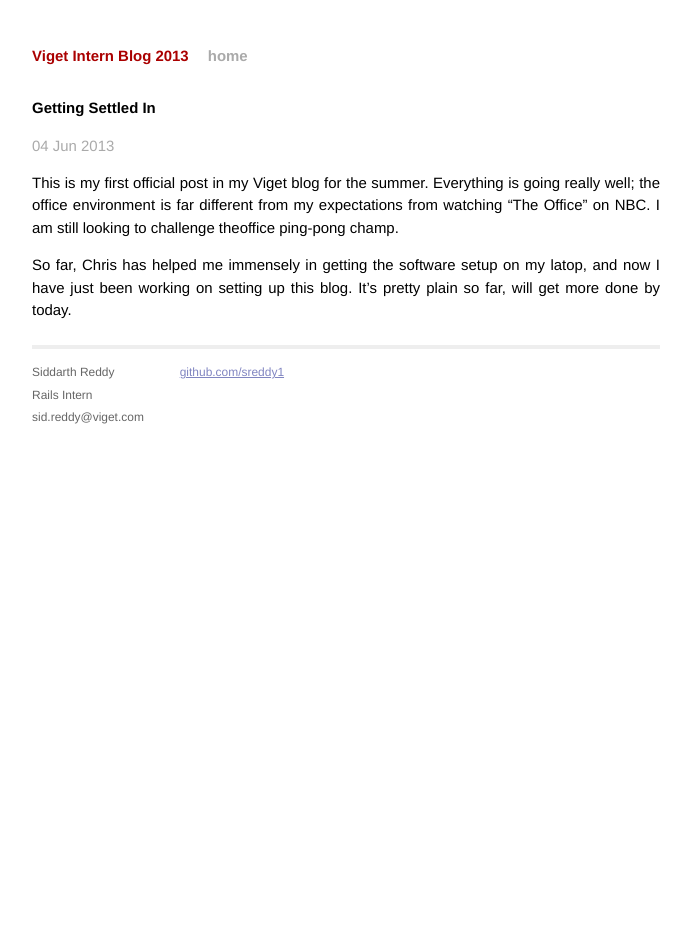
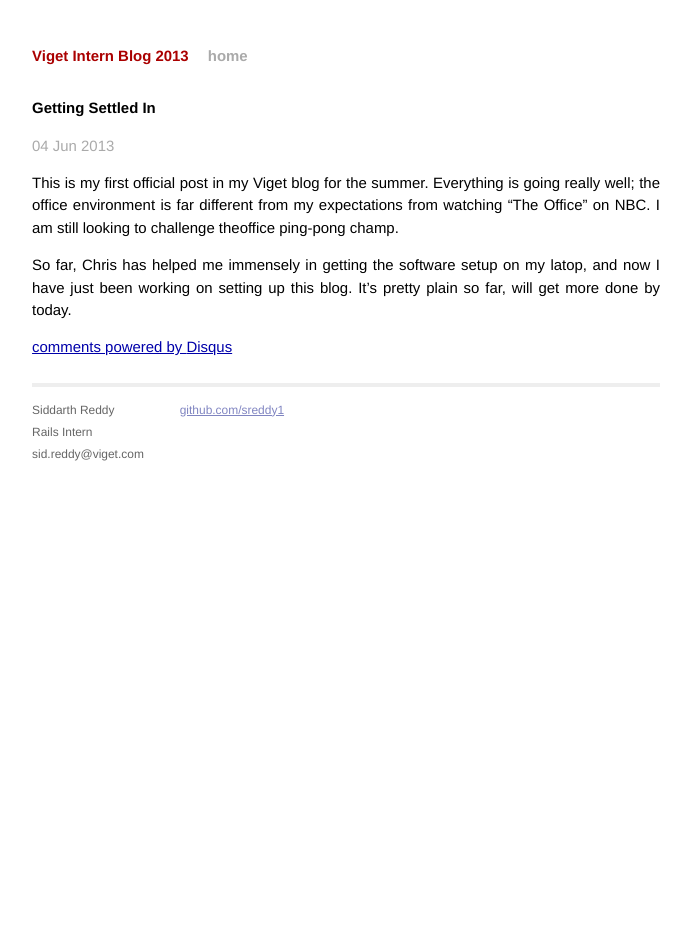
Before and after one commit to sreddy11/sreddy11.github.com, a Jekyll site: the page built from _posts/2013-06-04-Settling-In.markdown, in a window 1280 px wide. Shown: the whole page, without its empty margins (294-985 px from the left). Built offline with Jekyll 4.4.1, drawn with Linux system fonts in a browser that asks for light colours; comment, search, counter and statistics services are not loaded; some of the changed lines change nothing that is shown.

Commit message:
Update post.html
adding comments

```diff
--- a/_layouts/post.html
+++ b/_layouts/post.html
@@ -7,3 +7,18 @@
 <div id="post">
 {{ content }}
 </div>
+
+<div id="disqus_thread"></div>
+    <script type="text/javascript">
+        /* * * CONFIGURATION VARIABLES: EDIT BEFORE PASTING INTO YOUR WEBPAGE * * */
+        var disqus_shortname = 'vigetblog'; // required: replace example with your forum shortname
+
+        /* * * DON'T EDIT BELOW THIS LINE * * */
+        (function() {
+            var dsq = document.createElement('script'); dsq.type = 'text/javascript'; dsq.async = true;
+            dsq.src = '//' + disqus_shortname + '.disqus.com/embed.js';
+            (document.getElementsByTagName('head')[0] || document.getElementsByTagName('body')[0]).appendChild(dsq);
+        })();
+    </script>
+    <noscript>Please enable JavaScript to view the <a href="http://disqus.com/?ref_noscript">comments powered by Disqus.</a></noscript>
+    <a href="http://disqus.com" class="dsq-brlink">comments powered by <span class="logo-disqus">Disqus</span></a>
```
